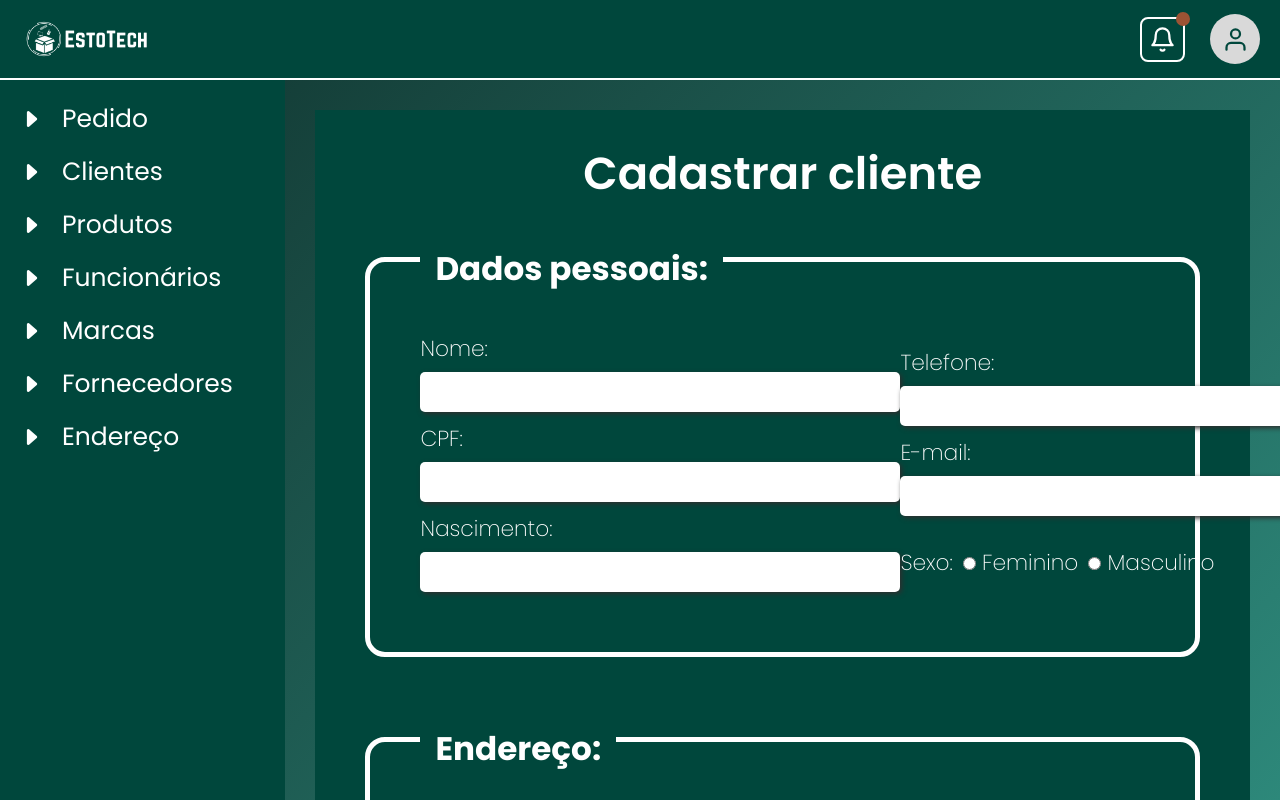
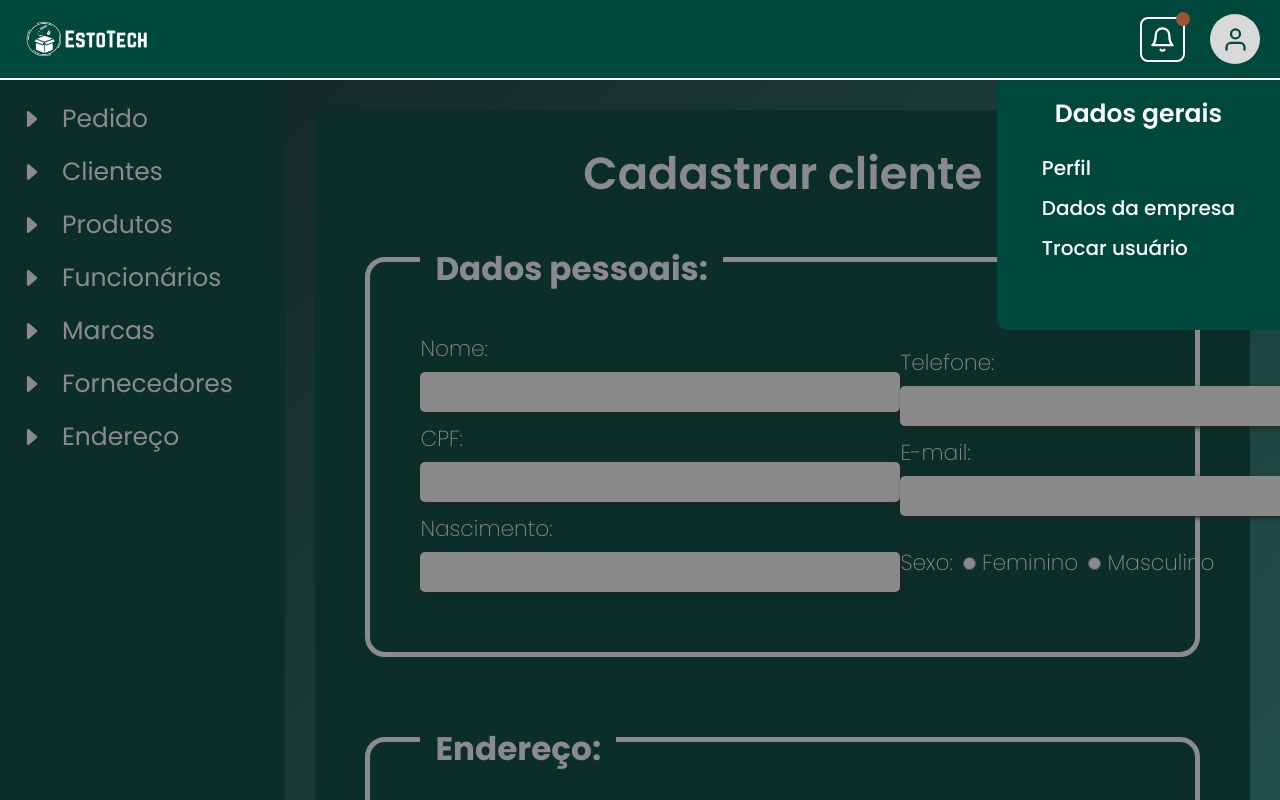
Before and after one commit to JoaoViniciusG/fs-next, a Next.js app: page /interno/teste in a window 1280 px wide. Both pictures are taken after a click on the element 1235 px from the left and 39 px from the top of the page. Built offline with nearby package versions, Linux system fonts and the light colour scheme.

Commit message:
31/01 .2

```diff
--- a/package.json
+++ b/package.json
@@ -14,6 +14,7 @@
     "next": "^15.1.6",
     "react": "^19.0.0",
     "react-dom": "^19.0.0",
-    "react-feather": "^2.0.10"
+    "react-feather": "^2.0.10",
+    "styled-jsx": "^5.1.6"
   }
 }
--- a/src/app/interno/teste/page.jsx
+++ b/src/app/interno/teste/page.jsx
@@ -1,3 +1,5 @@
+"use client"
+
 import StandardButton from '@/components/buttons/stardardButton/StandardButton';
 import styles from './page.module.css';
 
@@ -61,7 +63,7 @@ export default function Teste() {
                     <button type="button" className={styles.btnAdicionar}>Adicionar endereço +</button>
                 </div>
 
-                <StandardButton text="CADASTRAR"/>
+                <StandardButton text="CADASTRAR" hoverColor="#63C7B8"/>
             </div>
         </div>
     </div>
--- a/src/components/buttons/stardardButton/standardButton.jsx
+++ b/src/components/buttons/stardardButton/standardButton.jsx
@@ -1,9 +1,20 @@
 import styles from './standardButton.module.css';
 
-export default function StandardButton({ text, hoverColor }) {
+import { motion } from 'framer-motion';
+
+export default function StandardButton({ text, hoverColor, callback }) {
     return (
-        <div className={styles.buttonContainer}>
+        <motion.button
+            onCLick={callback}
+            className={styles.buttonContainer}
+            transition={{
+                duration: .3,
+                repeatDelay: 0,
+            }}
+            whileHover={{
+                backgroundColor: hoverColor
+            }}>
             <p className={styles.textButton}>{text}</p>
-        </div>
+        </motion.button>
     );
 }
--- a/src/components/buttons/stardardButton/standardButton.module.css
+++ b/src/components/buttons/stardardButton/standardButton.module.css
@@ -3,20 +3,17 @@
     border-radius: 8px;
     cursor: pointer;
     width: min-content;
-    padding: 5px 15px;
-    transition: .5s;
+    padding: 3px 15px;
+    transition: .3s;
+    border: none;
 }
 
 .textButton {
     color: var(--darkgreen);
     font-family: "Poppins";
     font-weight: 600;
-    font-size: 20px;
-    transition: .5s;
-}
-
-.buttonContainer:hover {
-    background-color: var(--black);
+    font-size: 24px;
+    transition: .3s;
 }
 
 .buttonContainer:hover p {
--- a/src/components/header/header.jsx
+++ b/src/components/header/header.jsx
@@ -1,5 +1,11 @@
+"use client";
+
 import {
+    useState,
+    useEffect
 } from 'react';
+
+import { motion } from 'framer-motion';
 
 import * as Icon from 'react-feather';
 
@@ -8,7 +14,14 @@ import Image from "next/image";
 import Link from 'next/link';
 
 export default function Header() {
+    const [isOpen, setIsOpen] = useState(false);
+
+    const toggleState = () => {
+        setIsOpen(!isOpen)
+    };
+
     return (
+        <>
             <header className={styles.containerMaster}>
                 <div className={styles.logoContainer}>
                     <Link href='/interno'>
@@ -27,10 +40,44 @@ export default function Header() {
                         <i className={styles.notificationIcon}/>
                         <Icon.Bell className={styles.icon}/>
                     </div>
-                <div className={styles.iconAccountContainer}>
+                    <div className={styles.iconAccountContainer} onClick={toggleState}>
                         <Icon.User className={styles.icon}/>
                     </div>
                 </nav>
             </header>
+            <motion.div
+                transition={{
+                    duration: .55,
+                    repeatDelay: 0,
+                }}
+                animate={{display: (isOpen) ? "block" : "none"}}
+                className={styles.containerModalMaster}>
+
+                    <motion.div
+                        transition={{
+                            duration: .3,
+                            repeatDelay: 0,
+                        }}
+                        animate={{opacity: (isOpen) ? .5 : 0}}
+                        className={styles.containerBackground} />
+
+                    <motion.div
+                        transition={{
+                            duration: .5,
+                            repeatDelay: 0,
+                            ease: 'easeInOut'
+                        }}
+                        animate={{right: (isOpen) ? 0 : -250, opacity: (isOpen) ? 1 : 0}}
+                        className={styles.containerContent}>
+                            <h2 className={styles.titleContent}>Dados gerais</h2>
+
+                            <div className={styles.containerTextContent}>
+                                <p>Perfil</p>
+                                <p>Dados da empresa</p>
+                                <p>Trocar usuário</p>
+                            </div>
+                    </motion.div>
+            </motion.div>
+        </>
     );
 }
--- a/src/components/header/header.module.css
+++ b/src/components/header/header.module.css
@@ -74,3 +74,57 @@
     height: 27px;
     width: 27px;
 }
+
+.containerModalMaster {
+    display: flex;
+    flex: 1;
+    top: 80px;
+    height: calc(100vh - 80px);
+    width: 100vw;
+    z-index: 1000;
+    position: absolute;
+    overflow: hidden;
+}
+
+.containerBackground {
+    display: flex;
+    height: 100vh;
+    width: 100vw;
+    background-color: var(--black);
+}
+
+.containerContent {
+    display: flex;
+    flex-direction: column;
+    position: absolute;
+    height: 250px;
+    padding: 15px 45px;
+    gap: 20px;
+    right: 0;
+    top: 0;
+    background-color: var(--darkgreen);
+    border-radius: 0 0 0 10px;
+}
+
+.titleContent {
+    color: var(--white);
+    font-size: 25px;
+    text-align: center;
+    font-weight: 600;
+}
+
+.containerTextContent {
+    display: flex;
+    flex-direction: column;
+    align-items: start;
+    justify-content: space-between;
+    gap: 10px;
+    width: 100%;
+}
+
+.containerTextContent p {
+    color: var(--white);
+    font-family: 'Poppins';
+    font-size: 20px;
+    font-weight: 500;
+}
```
Also changed, not shown: 1 other file (tests, documents, lock files or other folders). Lines whose indentation alone changed are shown as unchanged.
